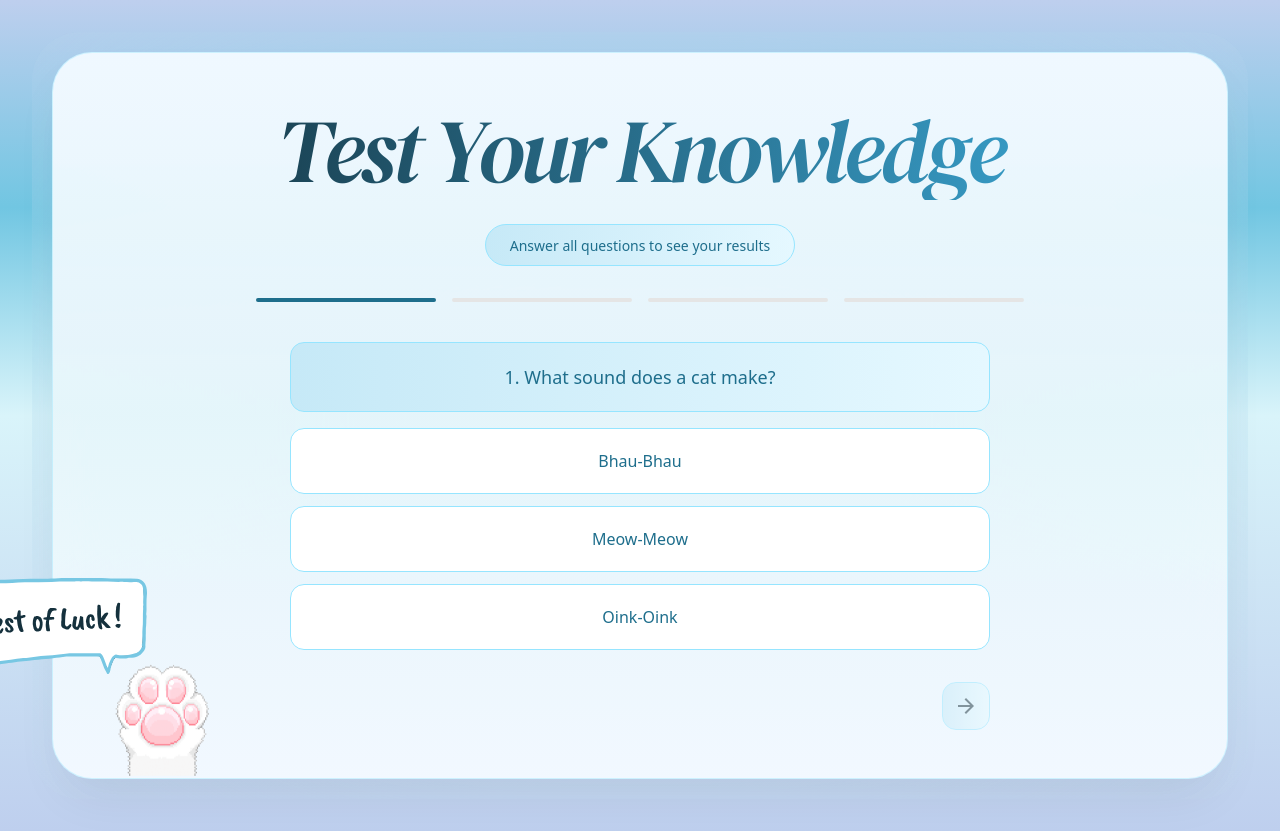
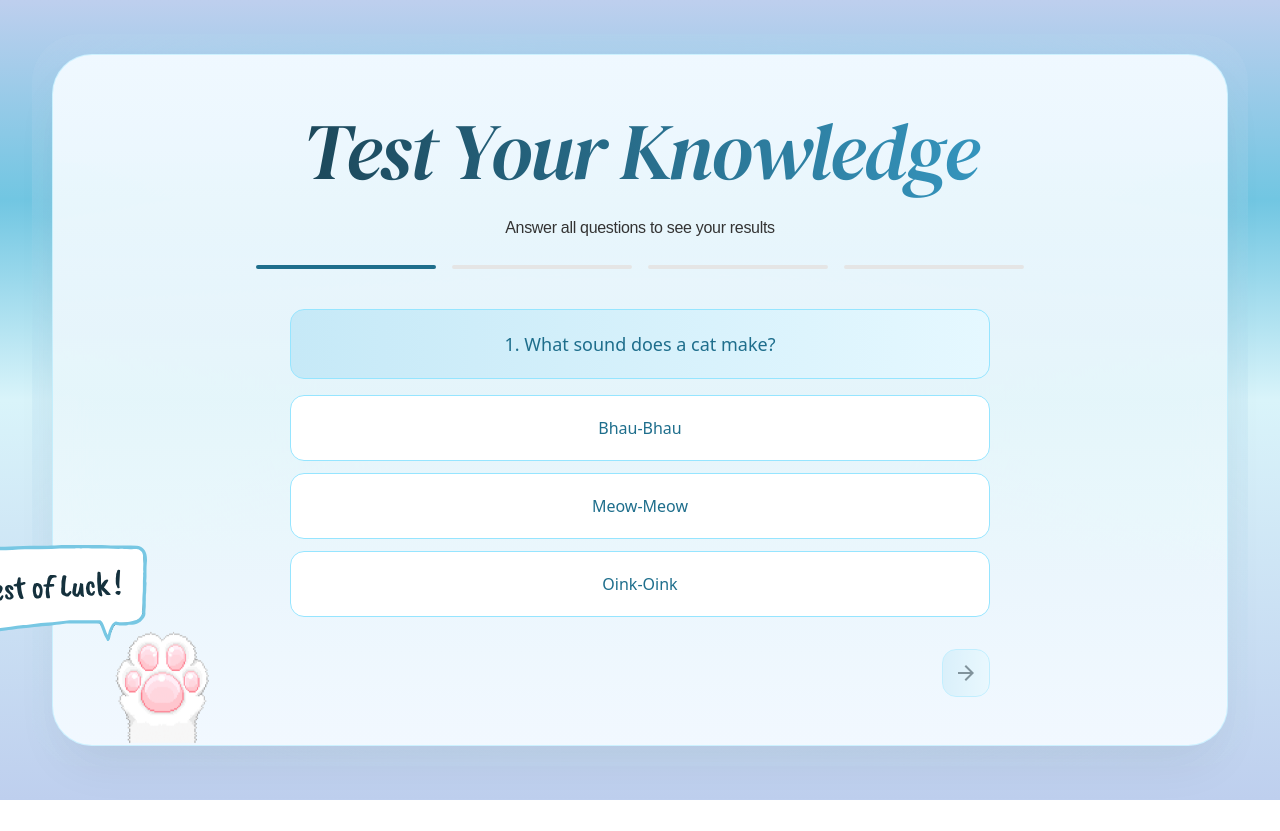
Before and after one commit to AtulRaghuvanshi73/Quiz-application, a Next.js app: page / in a window 1280 px wide. After the commit the page ends 800 px from the top, so only its background shows below. Built offline with nearby package versions, Linux system fonts and the light colour scheme.

Commit message:
fix : fixing container formatting and styling on landing page

```diff
--- a/src/app/page.tsx
+++ b/src/app/page.tsx
@@ -237,29 +237,28 @@ export default function Home() {
 
           <div className="text-center mb-8">
             <h1
-              className="text-[90px] leading-[1.1] tracking-[-4px] mb-6 italic"
+              className="text-[80px] leading-[1.2] tracking-tight mb-6 italic px-4"
               style={{
                 fontFamily: "var(--font-dm-serif), 'DM Serif Display', serif",
                 background: "linear-gradient(90deg, #15313D 0%, #3CABDA 100%)",
                 WebkitBackgroundClip: "text",
                 WebkitTextFillColor: "transparent",
-                backgroundClip: "text"
+                backgroundClip: "text",
+                color: "#15313D"
               }}
             >
               Test Your Knowledge
             </h1>
 
-            <div
-              className="inline-block px-6 py-2 rounded-full"
-              style={{
-                background: "linear-gradient(89.72deg, #C6E9F7 0.09%, #E5F8FF 99.91%)",
-                border: "1px solid #96E5FF"
-              }}
-            >
-              <span className="text-[#1E6E8C] text-sm font-medium">
-                Answer all questions to see your results
-              </span>
-            </div>
+          <p className="text-[#333] font-medium" style={{
+            fontFamily: "'Manrope', sans-serif",
+            fontSize: "16px",
+            lineHeight: "10px",
+            letterSpacing: "-0.31px",
+            textAlign: "center"
+          }}>
+              Answer all questions to see your results
+            </p>
           </div>
 
           <div className="flex gap-4 justify-center mb-10 px-8">
```
